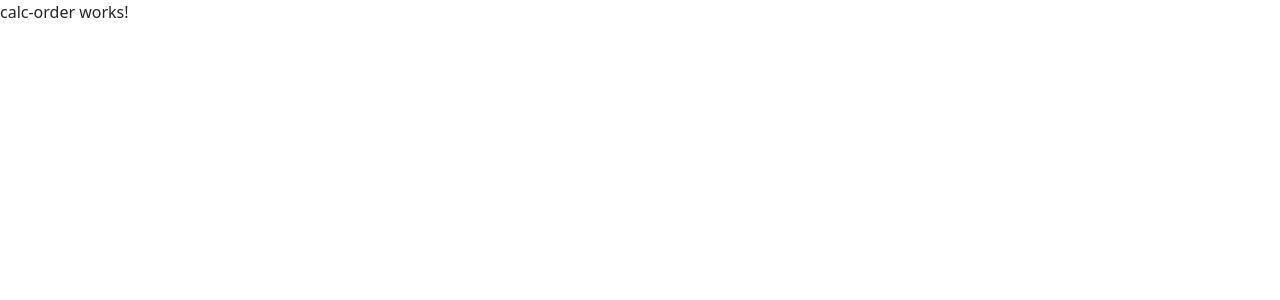
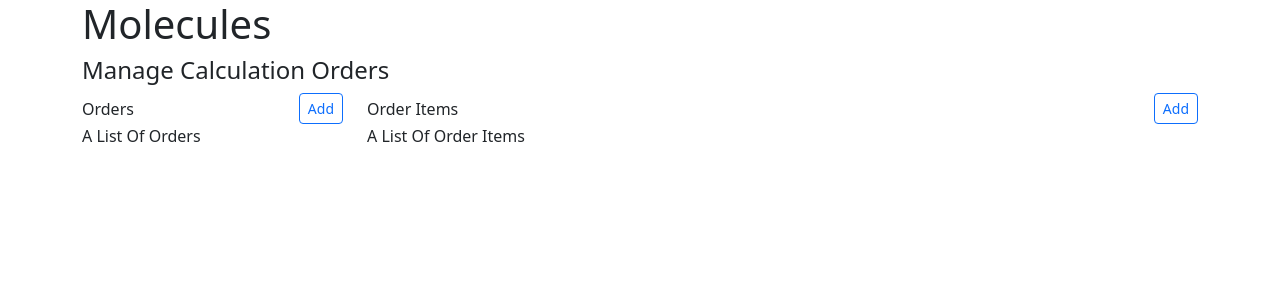
Before and after one commit to demeesterp/MoleculesWebApp, an Angular app: page /calc-orders in a window 1280 px wide. Before the commit this address led to /. Shown: the top 300 px of the page. Built offline with nearby package versions, Linux system fonts and the light colour scheme.

Commit message:
additional changes

```diff
--- /dev/null
+++ b/src/app/app-header/components/app-header/app-header.component.html
@@ -0,0 +1,8 @@
+<div class="container-lg">
+    <div class="row">
+        <div class="col-12">
+            <h1>Molecules</h1>
+            <h4>Manage Calculation Orders</h4>
+        </div>
+    </div>
+</div>
--- a/src/app/app-routing.module.ts
+++ b/src/app/app-routing.module.ts
@@ -1,7 +1,11 @@
 import { NgModule } from '@angular/core';
 import { RouterModule, Routes } from '@angular/router';
+import { CalcOrderComponent } from './calc-order/components/calc-order.component';
 
-const routes: Routes = [];
+const routes: Routes = [
+  { path: 'calc-orders', component: CalcOrderComponent },
+  { path: '',   redirectTo: '/calc-orders', pathMatch: 'full' }
+];
 
 @NgModule({
   imports: [RouterModule.forRoot(routes)],
--- a/src/app/app.component.html
+++ b/src/app/app.component.html
@@ -1 +1,4 @@
-<app-calc-order></app-calc-order>
+<div class="mol-screensize">
+    <app-header></app-header>
+    <router-outlet></router-outlet>
+</div>
--- a/src/app/app.component.scss
+++ b/src/app/app.component.scss
@@ -1,3 +1,3 @@
-h1.content {
-  background-color: var(--bs-success);
+div.mol-screensize {
+  min-width: 960px;
 }
--- a/src/app/calc-order/components/calc-order.component.html
+++ b/src/app/calc-order/components/calc-order.component.html
@@ -1 +1,24 @@
-<p>calc-order works!</p>
+<div class="container-lg">
+    <div class="row">
+        <div class="col-3">
+            <div class="d-flex flex-row">
+                <div class="pt-1">Orders</div>
+                <button type="button" class="btn btn-outline-primary btn-sm ms-auto">Add</button>
+            </div>
+        </div>
+        <div class="col-9">
+             <div class="d-flex flex-row">
+                <div class="pt-1">Order Items</div>
+                <button type="button" class="btn btn-outline-primary btn-sm ms-auto">Add</button>
+             </div>
+        </div>
+    </div>
+    <div class="row">
+        <div class="col-3">
+            <p> A List Of Orders</p>
+        </div>
+        <div class="col-9">
+           <p>A List Of Order Items</p>
+        </div>
+    </div>
+</div>
--- a/src/app/calc-order/components/calc-order.component.scss
+++ b/src/app/calc-order/components/calc-order.component.scss
@@ -0,0 +1,6 @@
+@import "../../../variables.scss";
+
+span.title {
+    padding-top: $mol-unit-size;
+    padding-bottom:  $mol-unit-size;;
+}
--- a/src/styles.scss
+++ b/src/styles.scss
@@ -1,3 +1,5 @@
+@import "../node_modules/bootstrap/dist/css/bootstrap.min.css";
+
 // 1. Include functions first (so you can manipulate colors, SVGs, calc, etc)
 @import "../node_modules/bootstrap/scss/functions";
 
--- /dev/null
+++ b/src/variables.scss
@@ -0,0 +1 @@
+$mol-unit-size:4px;
```
Also changed, not shown: src/app/app-header/components/app-header/app-header.component.ts (added, +10 -0 lines), src/app/app.module.ts (+6 -2 lines), src/app/app-header/components/app-header/app-header.component.scss (added), 1 other file (tests, documents, lock files or other folders).
